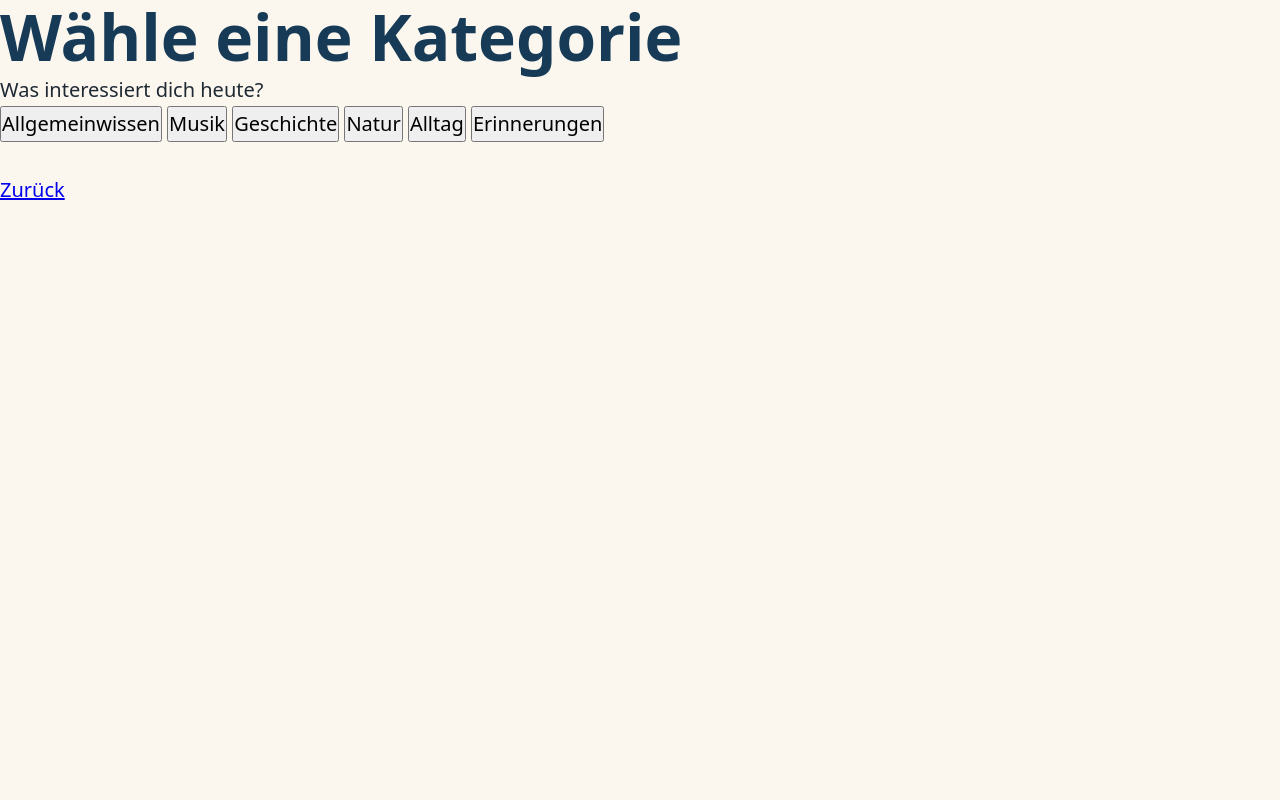
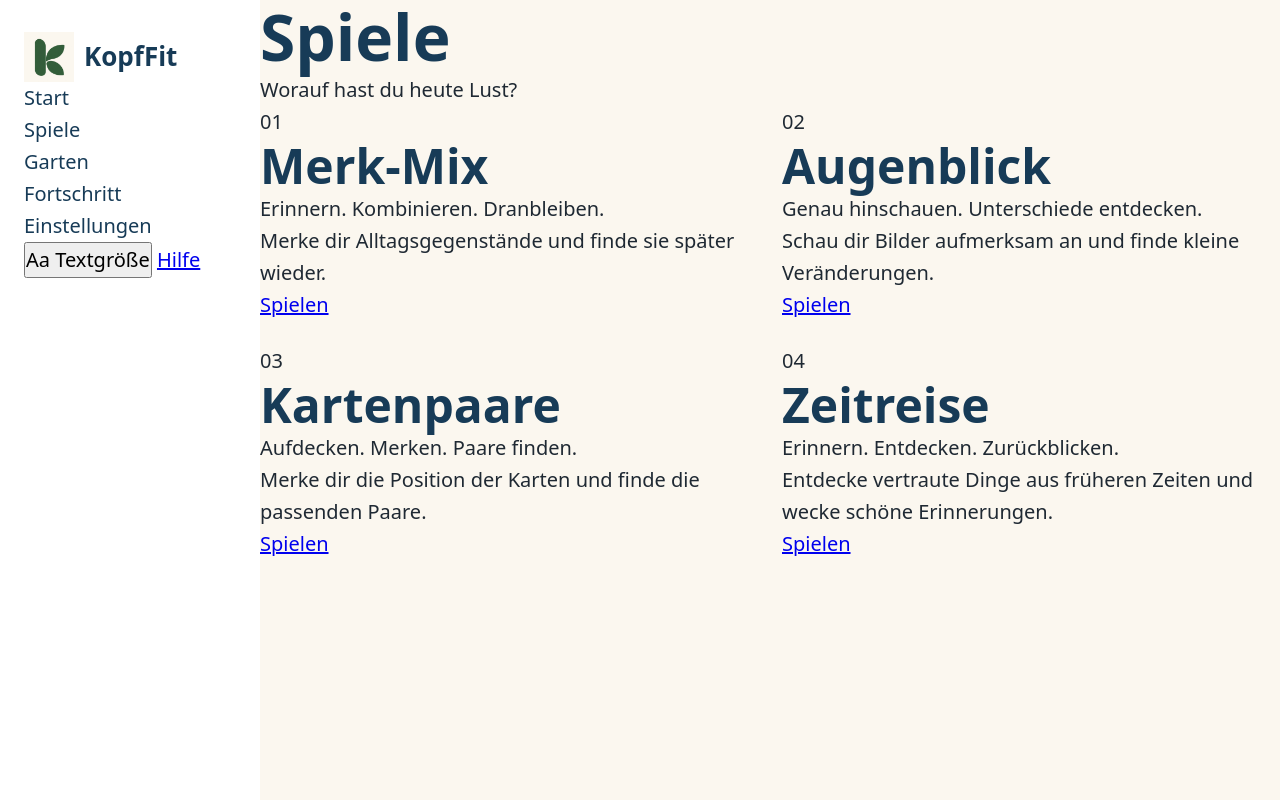
Before and after one commit to alirezamcodes-stack/KopfFit, a Flask app: page /spiele in a window 1280 px wide. Run offline with Flask 3, Linux system fonts and the light colour scheme.

Commit message:
feat: add shared app layout and sidebar

```diff
--- a/static/css/style.css
+++ b/static/css/style.css
@@ -358,3 +358,56 @@ textarea {
     width: 4.4rem;
     height: 4.4rem;
 }
+
+
+/* App Layout -------------------------------- */
+.app-layout {
+    display: flex;
+    min-height: 100vh;
+}
+
+.sidebar {
+    width: 26rem;
+    padding: 3.2rem 2.4rem;
+    background-color: var(--color-surface);
+}
+
+.app-main {
+    flex: 1;
+}
+
+.sidebar-logo {
+    display: flex;
+    align-items: center;
+    gap: 1rem;
+
+    text-decoration: none;
+    color: var(--color-heading);
+
+    font-size: 2.6rem;
+    font-weight: 700;
+}
+
+.sidebar-logo img {
+    width: 5rem;
+    height: 5rem;
+    object-fit: contain;
+}
+
+.sidebar-nav a {
+    text-decoration: none;
+    color: var(--color-heading);
+}
+
+.sidebar-nav ul {
+    list-style: none;
+    gap: 3rem;
+
+}
+
+.games-list{
+     display: grid;
+    grid-template-columns: repeat(2, 1fr);
+    gap: 2.4rem;
+
+}
--- /dev/null
+++ b/templates/app_base.html
@@ -0,0 +1,55 @@
+{% extends "base.html" %}
+
+{% block content %}
+
+<div class="app-layout">
+
+    <aside class="sidebar">
+
+        <a href="/" class="sidebar-logo">
+            <img
+                    src="{{ url_for('static', filename='images/brand/apple-touch-icon.png') }}"
+                    alt=""
+            >
+            <span>KopfFit</span>
+        </a>
+
+
+        <nav class="sidebar-nav">
+
+            <ul>
+                <li><a href="/">Start</a></li>
+                <li><a href="{{ url_for('spiele') }}">Spiele</a></li>
+                <li><a href="{{ url_for('home', _anchor='garden') }}">Garten</a></li>
+                <li><a href="#">Fortschritt</a></li>
+                <li><a href="#">Einstellungen</a></li>
+            </ul>
+
+        </nav>
+
+
+        <div class="sidebar-tools">
+
+            <button type="button" class="sidebar-text-size">
+                Aa Textgröße
+            </button>
+
+            <a href="#" class="sidebar-help">
+                Hilfe
+            </a>
+
+        </div>
+
+    </aside>
+
+
+    <main class="app-main">
+
+        {% block app_content %}
+        {% endblock %}
+
+    </main>
+
+</div>
+
+{% endblock %}
--- a/templates/home.html
+++ b/templates/home.html
@@ -41,7 +41,7 @@ Entdecke kleine Gedächtnisspiele, wecke Erinnerungen und lass deinen Garten wac
             </li>
 
             <li>
-                <a href="#garden">
+                <a href="{{ url_for('home', _anchor='garden') }}">
                     Dein Garten
                 </a>
             </li>
@@ -366,7 +366,7 @@ Entdecke kleine Gedächtnisspiele, wecke Erinnerungen und lass deinen Garten wac
         <div class="garden-visual">
 
             <img
-                    src="{{ url_for('static', filename='images/landingpage/garden.webp') }}"
+                    src="#"
                     alt="Pflanze in einem Blumentopf"
             >
 
--- a/templates/spiele.html
+++ b/templates/spiele.html
@@ -1,25 +1,115 @@
-<!DOCTYPE html>
-<html lang="de">
-<head>
-    <meta charset="UTF-8">
-    <link rel="stylesheet" href="{{ url_for('static', filename='css/style.css') }}">
-    <title>Spiele | KopfFit</title>
-</head>
-<body>
+{% extends "app_base.html" %}
 
-    <h1>Wähle eine Kategorie</h1>
-    <p>Was interessiert dich heute?</p>
+{% block title %}
+Spiele – KopfFit
+{% endblock %}
 
-    <a href="{{ url_for('quiz') }}"><button>Allgemeinwissen</button></a>
-    <button>Musik</button>
-    <button>Geschichte</button>
-    <button>Natur</button>
-    <button>Alltag</button>
-    <button>Erinnerungen</button>
+{% block app_content %}
 
-    <br><br>
+<section class="games-page">
 
-    <a href="/">Zurück</a>
+    <header class="games-header">
 
-</body>
-</html>
+        <h1>Spiele</h1>
+
+        <p>
+            Worauf hast du heute Lust?
+        </p>
+
+    </header>
+
+
+    <div class="games-list">
+
+        <article class="game-card">
+
+            <span class="game-number">01</span>
+
+            <h2>Merk-Mix</h2>
+
+            <p>
+                Erinnern. Kombinieren. Dranbleiben.
+            </p>
+
+            <p>
+                Merke dir Alltagsgegenstände
+                und finde sie später wieder.
+            </p>
+
+            <a href="#">
+                Spielen
+            </a>
+
+        </article>
+
+
+        <article class="game-card">
+
+            <span class="game-number">02</span>
+
+            <h2>Augenblick</h2>
+
+            <p>
+                Genau hinschauen. Unterschiede entdecken.
+            </p>
+
+            <p>
+                Schau dir Bilder aufmerksam an
+                und finde kleine Veränderungen.
+            </p>
+
+            <a href="#">
+                Spielen
+            </a>
+
+        </article>
+
+
+        <article class="game-card">
+
+            <span class="game-number">03</span>
+
+            <h2>Kartenpaare</h2>
+
+            <p>
+                Aufdecken. Merken. Paare finden.
+            </p>
+
+            <p>
+                Merke dir die Position der Karten
+                und finde die passenden Paare.
+            </p>
+
+            <a href="#">
+                Spielen
+            </a>
+
+        </article>
+
+
+        <article class="game-card">
+
+            <span class="game-number">04</span>
+
+            <h2>Zeitreise</h2>
+
+            <p>
+                Erinnern. Entdecken. Zurückblicken.
+            </p>
+
+            <p>
+                Entdecke vertraute Dinge aus früheren Zeiten
+                und wecke schöne Erinnerungen.
+            </p>
+
+            <a href="#">
+                Spielen
+            </a>
+
+        </article>
+
+    </div>
+
+</section>
+
+{% endblock %}
```
Also changed, not shown: PROGRESS.md (+6 -0 lines).
